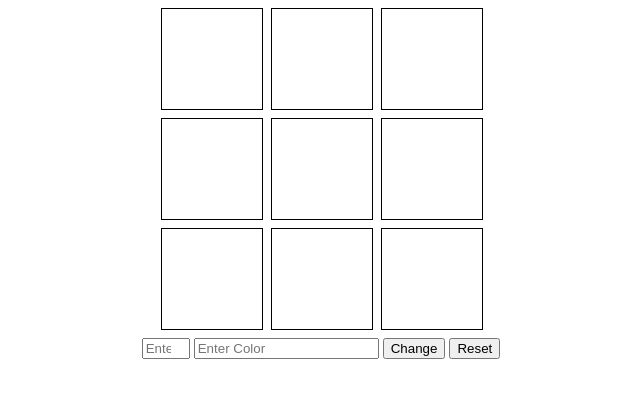
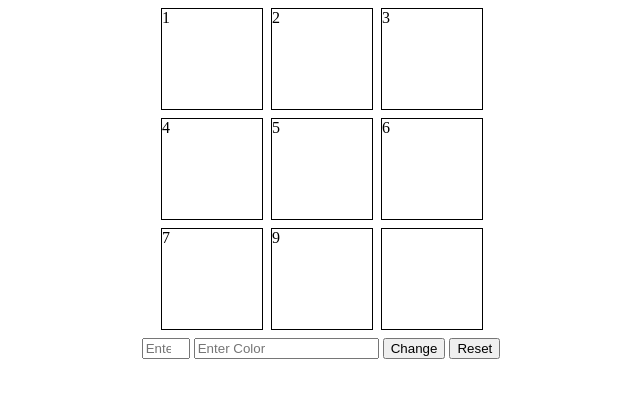
Before and after one commit to acciojob/Replit-Asian-Paints-adnandotdev, a website: page main.html in a window 1280 px wide. Shown: the full height of the page, 319-959 px from the left. Drawn offline with Linux system fonts and the light colour scheme.

Commit message:
created a submission

```diff
--- a/main.html
+++ b/main.html
@@ -9,14 +9,14 @@
 <body>
 	<!-- the entire body must be written by student -->
 	 <div class="grid-container">
-        <div class="grid-item" id="1"></div>
-        <div class="grid-item" id="2"></div>
-        <div class="grid-item" id="3"></div>
-        <div class="grid-item" id="4"></div>
-        <div class="grid-item" id="5"></div>
-        <div class="grid-item" id="6"></div>
-        <div class="grid-item" id="7"></div>
-        <div class="grid-item" id="8"></div>
+        <div class="grid-item" id="1">1</div>
+        <div class="grid-item" id="2">2</div>
+        <div class="grid-item" id="3">3</div>
+        <div class="grid-item" id="4">4</div>
+        <div class="grid-item" id="5">5</div>
+        <div class="grid-item" id="6">6</div>
+        <div class="grid-item" id="7">7</div>
+        <div class="grid-item" id="8">9</div>
         <div class="grid-item" id="9"></div>
     </div>
 	<div id="input-fields">
```
